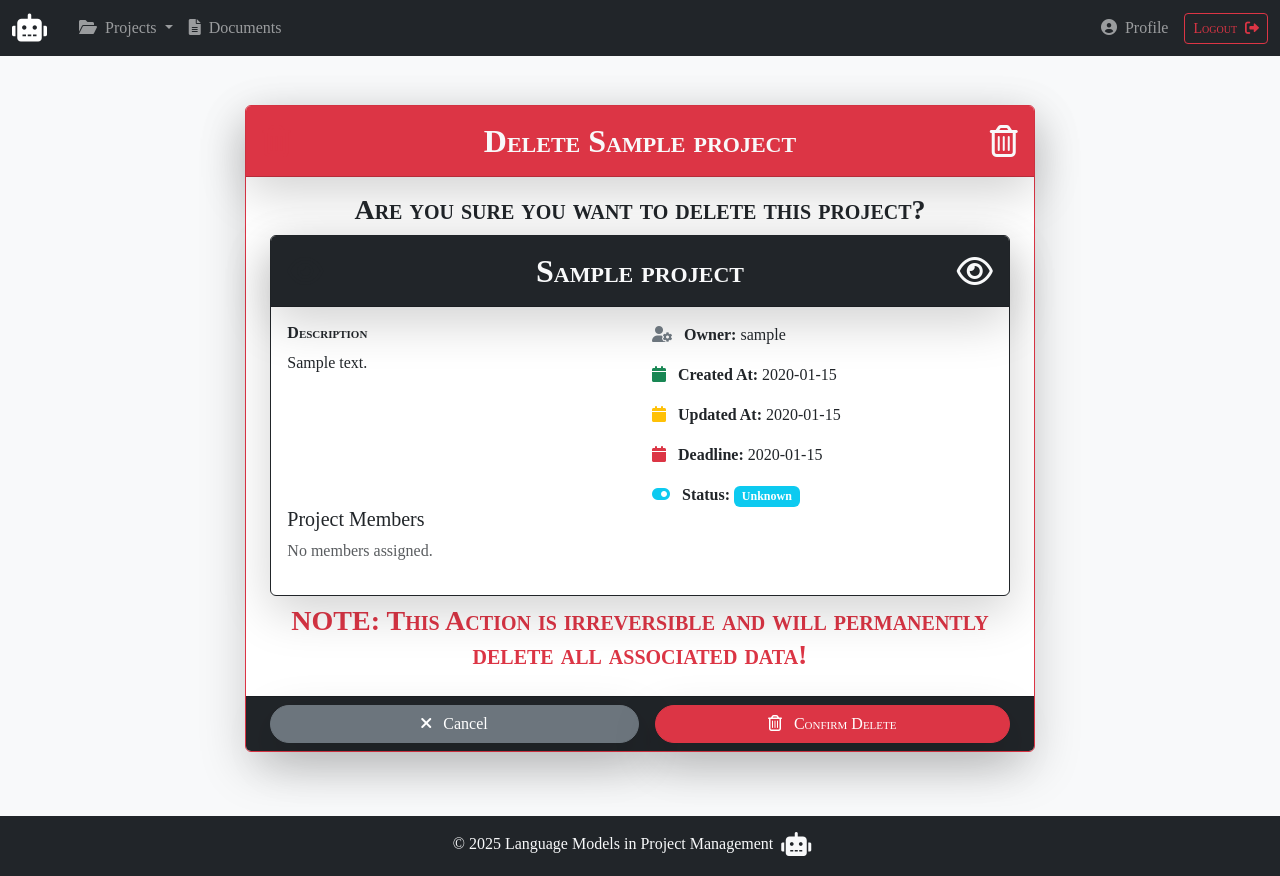
After one commit to Drntth/thesis-langmodels-project-management, a Django app: page /projects/1/delete in a window 1280 px wide. The commit adds this page. Run offline with Django 5.2, Linux system fonts and the light colour scheme; a user stored in the database is signed in; tables that the repository leaves empty hold one stand-in row (values such as "Sample post"); some libraries are stand-ins or nearby versions.

Commit message:
DELETE: projekt törlése #38
- detail_view fix: jogosultság a módosításra és a törlésre
- list_project fix: hozzáadás oldalra mutató link

```diff
--- a/langmodels_project_management/project_management/urls.py
+++ b/langmodels_project_management/project_management/urls.py
@@ -1,5 +1,5 @@
 from django.urls import path
-from .views import ProjectCreateView, ProjectListView, ProjectDetailView
+from .views import ProjectCreateView, ProjectListView, ProjectDetailView, ProjectDeleteView
 from django.conf import settings
 from django.conf.urls.static import static
 
@@ -8,7 +8,8 @@ app_name = 'projects'
 urlpatterns = [
     path('create', ProjectCreateView.as_view(), name='create_project'),
     path('list', ProjectListView.as_view(), name='list_projects'),
-    path('<int:pk>/', ProjectDetailView.as_view(), name='project_detail'),
+    path('<int:pk>/', ProjectDetailView.as_view(), name='detail_project'),
+    path('<int:pk>/delete', ProjectDeleteView.as_view(), name='delete_project'),
 ]
 
 if settings.DEBUG:
--- a/langmodels_project_management/project_management/views.py
+++ b/langmodels_project_management/project_management/views.py
@@ -1,12 +1,13 @@
 from django.shortcuts import render
 from django.contrib.auth.mixins import LoginRequiredMixin
-from django.views.generic import CreateView, ListView, DetailView
+from django.views.generic import CreateView, ListView, DetailView, DeleteView
 from .models import Project, ProjectMember
 from .forms import ProjectCreationForm
 from django.urls import reverse_lazy
 from django.contrib import messages
 from pathlib import Path
 from django.conf import settings
+import os, shutil
 
 class ProjectCreateView(LoginRequiredMixin, CreateView):
     model = Project
@@ -42,3 +43,31 @@ class ProjectDetailView(LoginRequiredMixin, DetailView):
         context = super().get_context_data(**kwargs)
         context["members"] = ProjectMember.objects.filter(project=self.object)
         return context
+
+class ProjectDeleteView(LoginRequiredMixin, DeleteView):
+    model = Project
+    template_name = "project_management/delete_project.html"
+    success_url = reverse_lazy("projects:list_projects")
+
+    def get_queryset(self):
+        return Project.objects.filter(owner=self.request.user)
+
+    def form_valid(self, form):
+        project = self.get_object()
+        project_folder_path = self.get_project_folder_path(project)
+
+        if project_folder_path.exists():
+            try:
+                shutil.rmtree(project_folder_path)
+                messages.success(self.request, f"Project '{project.name}' and its associated data have been successfully deleted!")
+            except Exception as e:
+                messages.error(self.request, f"Project '{project.name}' was deleted, but failed to remove associated data: {e}")
+        else:
+            messages.warning(self.request, f"Project '{project.name}' deleted, but no associated data was found.")
+
+        return super().form_valid(form)
+
+    def get_project_folder_path(self, project):
+        project_root_folder = Path(settings.MEDIA_ROOT) / "projects"
+        project_folder_name = f"{project.owner.username}_{project.name}".replace(' ', '_').lower()
+        return project_root_folder / project_folder_name
--- a/langmodels_project_management/static/css/style.css
+++ b/langmodels_project_management/static/css/style.css
@@ -8,6 +8,6 @@ body {
     border: 10 solid red;
 }
 
-label, h1, h2, button {
+label, h1, h2, h3, button {
     font-variant: small-caps;
 }
--- /dev/null
+++ b/langmodels_project_management/templates/project_management/delete_project.html
@@ -0,0 +1,121 @@
+{% extends "partials/base.html" %}
+
+{% block title %}Delete Project{% endblock %}
+
+{% block page_title %}{% endblock %}
+
+{% block content %}
+<div class="card shadow-lg border-danger m-2">
+    <div class="card-header bg-danger text-light shadow-lg d-flex justify-content-between align-items-center">
+        <i class="fa-regular fa-trash-can fs-2 text-danger"></i>
+        <h2 class="card-title text-center fw-bold my-2 flex-grow-1">Delete {{ project.name }}</h2>
+        <i class="fa-regular fa-trash-can fs-2"></i>
+    </div>
+    <div class="card-body">
+        <h3 class="fw-bold text-center">Are you sure you want to delete this project?</h3>
+        {% if project %}
+        <div class="card shadow-lg border-dark m-2">
+            <div class="card-header bg-dark text-light shadow-lg d-flex justify-content-between align-items-center">
+                <i class="fa-regular fa-eye fs-2 text-dark"></i>
+                <h2 class="card-title text-center fw-bold my-2 flex-grow-1">{{ project.name }}</h2>
+                <i class="fa-regular fa-eye fs-2"></i>
+            </div>
+            <div class="card-body">
+                <div class="row">
+                    <div class="col-md-6">
+                        <h6 class="card-title">Description</h6>
+                        <p class="card-text">
+                            {{ project.description }}
+                        </p>
+                    </div>
+                    <div class="col-md-6">
+                        <p class="card-text">
+                            <i class="fa-solid fa-user-gear me-2 text-secondary"></i>
+                            <strong>Owner:</strong>
+                            {{ project.owner.username }}
+                        </p>
+                        <p class="card-text">
+                            <i class="fa-solid fa-calendar me-2 text-success"></i>
+                            <strong>Created At:</strong>
+                            {{ project.created_at|date:"Y-m-d" }}
+                        </p>
+                        <p class="card-text">
+                            <i class="fa-solid fa-calendar me-2 text-warning"></i>
+                            <strong>Updated At:</strong>
+                            {{ project.updated_at|date:"Y-m-d" }}
+                        </p>
+                        <p class="card-text">
+                            <i class="fa-solid fa-calendar me-2 text-danger"></i>
+                            <strong>Deadline:</strong>
+                            {% if project.deadline %}
+                            {{ project.deadline|date:"Y-m-d" }}
+                            {% else %}
+                            <span class="text-muted">No deadline.</span>
+                            {% endif %}
+                        </p>
+                        <p class="card-text">
+                            <i class="fa-solid fa-toggle-on me-2 text-info"></i>
+                            <strong>Status:</strong>
+                            {% if project.status.name == "Draft" %}
+                                <span class="badge bg-secondary">Draft</span>
+                            {% elif project.status.name == "In Progress" %}
+                                <span class="badge bg-warning text-dark">In Progress</span>
+                            {% elif project.status.name == "Completed" %}
+                                <span class="badge bg-success">Completed</span>
+                            {% else %}
+                                <span class="badge bg-info">Unknown</span>
+                            {% endif %}
+                        </p>
+                    </div>
+                </div>
+                <div class="row">
+                    <div class="col-12">
+                        <h5>Project Members</h5>
+                        {% if members %}
+                            <ul class="list-group">
+                                {% for member in members %}
+                                    <li class="list-group-item d-flex justify-content-between align-items-center">
+                                        <span>
+                                            <i class="fa-solid fa-user me-2 text-primary"></i>
+                                            {{ member.user.username }} ({{ member.role.name }})
+                                        </span>
+                                        {% if project.owner == request.user %}
+                                            <a href="#" class="btn btn-sm btn-outline-danger">
+                                                <i class="fa-solid fa-user-minus"></i> Remove
+                                            </a>
+                                        {% endif %}
+                                    </li>
+                                {% endfor %}
+                            </ul>
+                        {% else %}
+                            <p class="text-muted">No members assigned.</p>
+                        {% endif %}
+                    </div>
+                </div>
+            </div>
+        </div>
+        {% else %}
+        <p class="text-muted">No project found.</p>
+        {% endif %}
+        <h3 class="fw-bold text-center text-danger">NOTE: This Action is irreversible and will permanently delete all associated data!</h3>
+    </div>
+    <div class="card-footer text-center bg-dark d-flex flex-column flex-md-row justify-content-between px-4 gap-3">
+        <a href="{% url 'projects:list_projects' %}" class="btn btn-secondary shadow-lg rounded-pill btn-md w-100 flex-grow-1 w-md-auto">
+            <i class="fa-solid fa-xmark me-2"></i> Cancel
+        </a>
+        <form method="post" class="w-100 w-md-auto flex-grow-1">
+            {% csrf_token %}
+            <button type="submit" class="btn btn-danger shadow-lg rounded-pill btn-md w-100 w-md-auto">
+                <i class="fa-regular fa-trash-can me-2"></i> Confirm Delete
+            </button>
+        </form>
+    </div>
+
+</div>
+{% endblock %}
+
+{% block sidebar_left %}
+{% endblock %}
+
+{% block siderbar_right %}
+{% endblock %}
```
Also changed, not shown: langmodels_project_management/templates/project_management/detail_project.html (+9 -9 lines), langmodels_project_management/templates/project_management/list_projects.html (+6 -1 lines).
